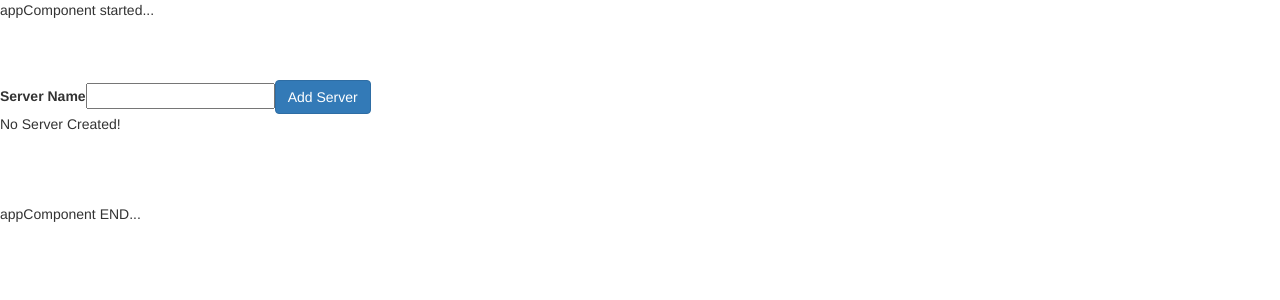
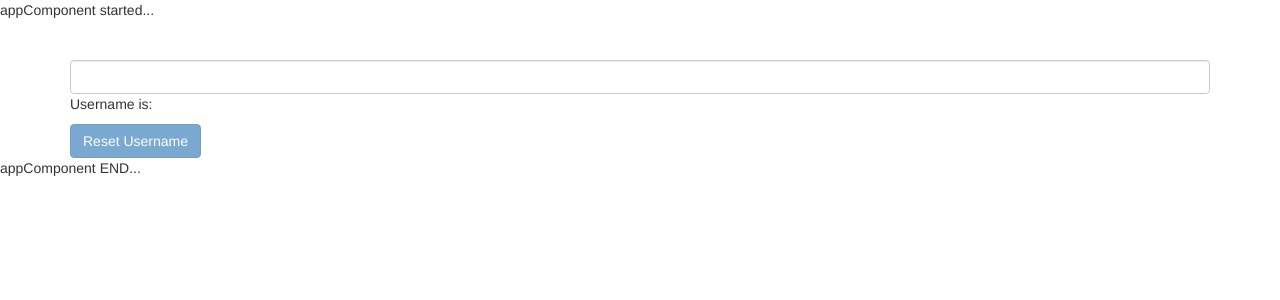
Before and after one commit to saswat-23/my-first-app, an Angular app: page / in a window 1280 px wide. Shown: the top 300 px of the page. Built offline with nearby package versions, Linux system fonts and the light colour scheme.

Commit message:
Assignment 2

```diff
--- a/src/app/app.component.html
+++ b/src/app/app.component.html
@@ -9,21 +9,26 @@ appComponent started...
 <input type="text" class="form-control"
 (input)="onServerNameUpdate($event)"
 > -->
-<br>
+
+<!-- <br>
 <label>Server Name</label>
 <input type="text"
 [(ngModel)]="serverName"
->
+> -->
 
 <!-- <p>{{serverName}}</p> -->
 
 
-<button class='btn btn-primary'
+<!-- <button class='btn btn-primary'
 [disabled]="!allowedNewServer"
 (click)="onCreateServer()">Add Server</button>
 
 <p>{{serverCreationStatus}}</p>
 
 
-<br><br><br>
+<br><br><br> -->
+
+<app-ass2></app-ass2>
+
+
 appComponent END...
--- a/src/app/app.module.ts
+++ b/src/app/app.module.ts
@@ -7,6 +7,7 @@ import { SuccessAlertComponent } from './successAlert/successAlert.component';
 import { WarningAlertComponent } from './warningalert/warningalert.component';
 import { InfoAlertComponent } from './info-alert/info-alert.component';
 import { ServerComponent } from './server/server.component';
+import { Ass2Component } from './ass2/ass2.component';
 
 @NgModule({
   declarations: [
@@ -14,7 +15,8 @@ import { ServerComponent } from './server/server.component';
     WarningAlertComponent,
     SuccessAlertComponent,
     InfoAlertComponent,
-    ServerComponent
+    ServerComponent,
+    Ass2Component
   ],
   imports: [
     BrowserModule,
--- /dev/null
+++ b/src/app/ass2/ass2.component.css
@@ -0,0 +1,3 @@
+#ass2Main {
+    /* background-color: slategray; */
+}
--- /dev/null
+++ b/src/app/ass2/ass2.component.html
@@ -0,0 +1,14 @@
+<div id="ass2Main" class="container">
+    <input type="text"
+    [(ngModel)]="username"
+    class="form-control">
+
+    <p>Username is: {{username}}</p>
+
+    <input type="button" value="Reset Username" class='btn btn-primary'
+    [disabled]="!username"
+    (click)="resetUsername()"
+    >
+
+    <br>
+</div>
--- /dev/null
+++ b/src/app/ass2/ass2.component.ts
@@ -0,0 +1,22 @@
+import { Component, OnInit } from '@angular/core';
+
+@Component({
+  selector: 'app-ass2',
+  templateUrl: './ass2.component.html',
+  styleUrls: ['./ass2.component.css']
+})
+export class Ass2Component implements OnInit {
+
+  username:string="";
+  isBtnDisabled:boolean = true;
+
+  constructor() { }
+
+  ngOnInit(): void {
+  }
+
+  resetUsername(){
+    this.username = "";
+  }
+
+}
```
